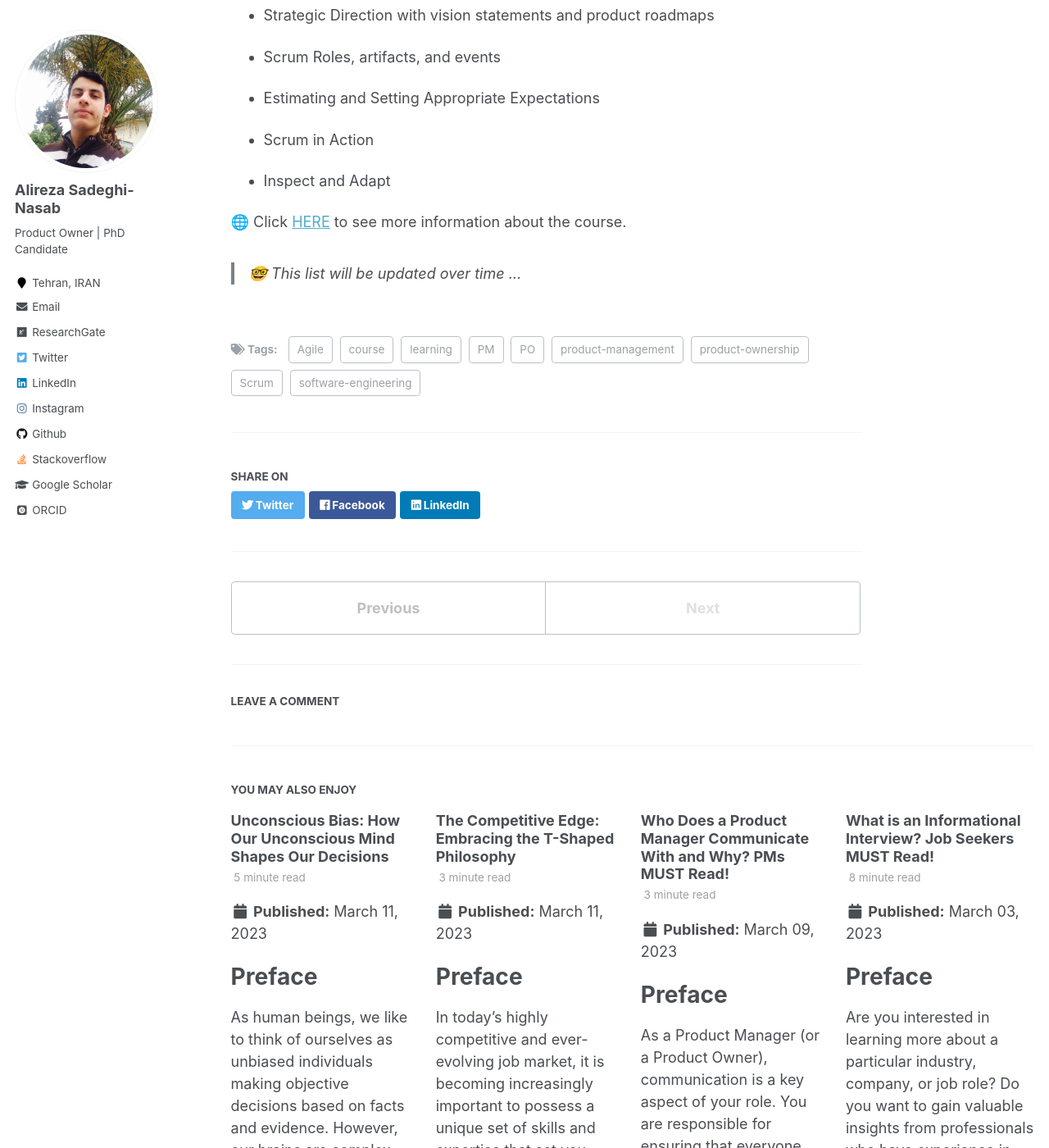
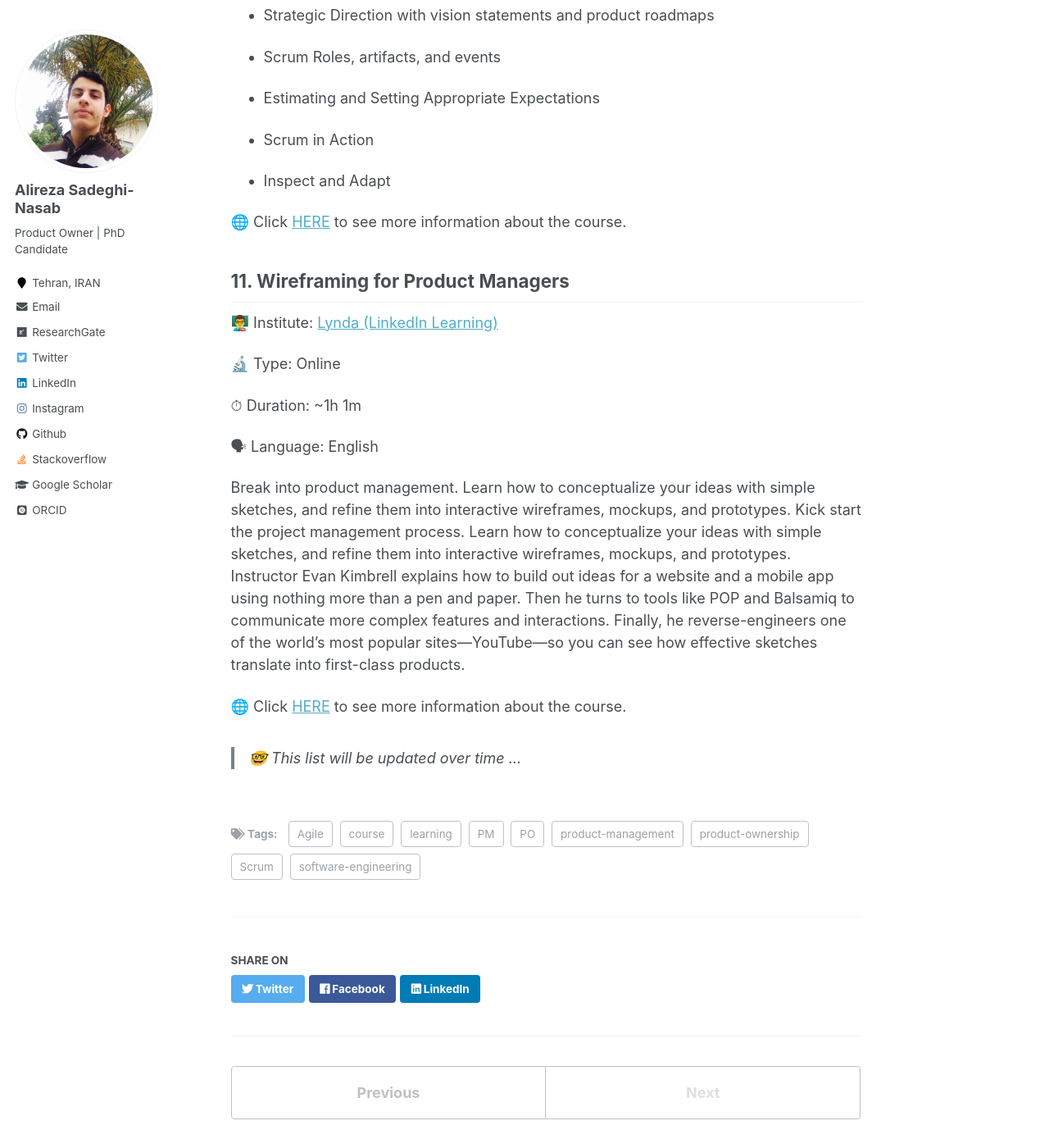
Before and after one commit to AlirezaSN/AlirezaSN.github.io, a Jekyll site: the page built from _posts/2023-03-25-blog-post-14.md, in a window 1280 px wide and 1400 px high, scrolled down 7974 px. Shown: the whole window at 82% size. Built offline with Jekyll 4.4.1, drawn with Linux system fonts in a browser that asks for light colours; some web fonts are replaced; comment, search, counter and statistics services are not loaded; some of the changed text lies outside the part shown.

Commit message:
add a new course

```diff
--- a/_posts/2023-03-25-blog-post-14.md
+++ b/_posts/2023-03-25-blog-post-14.md
@@ -227,5 +227,19 @@ Topics include:
 
 🌐 Click [HERE](https://www.oreilly.com/library/view/agile-foundations-livelessons/9780134578347/) to see more information about the course.
 
+## 11. Wireframing for Product Managers
+
+👨‍🏫 Institute: [Lynda (LinkedIn Learning)](https://www.linkedin.com/learning/)
+
+🔬 Type: Online
+
+⏱ Duration: ~1h 1m
+
+🗣 Language: English
+
+Break into product management. Learn how to conceptualize your ideas with simple sketches, and refine them into interactive wireframes, mockups, and prototypes. Kick start the project management process. Learn how to conceptualize your ideas with simple sketches, and refine them into interactive wireframes, mockups, and prototypes. Instructor Evan Kimbrell explains how to build out ideas for a website and a mobile app using nothing more than a pen and paper. Then he turns to tools like POP and Balsamiq to communicate more complex features and interactions. Finally, he reverse-engineers one of the world's most popular sites—YouTube—so you can see how effective sketches translate into first-class products.
+
+🌐 Click [HERE](https://www.linkedin.com/learning/wireframing-for-product-managers) to see more information about the course.
+
 
 > 🤓 This list will be updated over time ...
```
